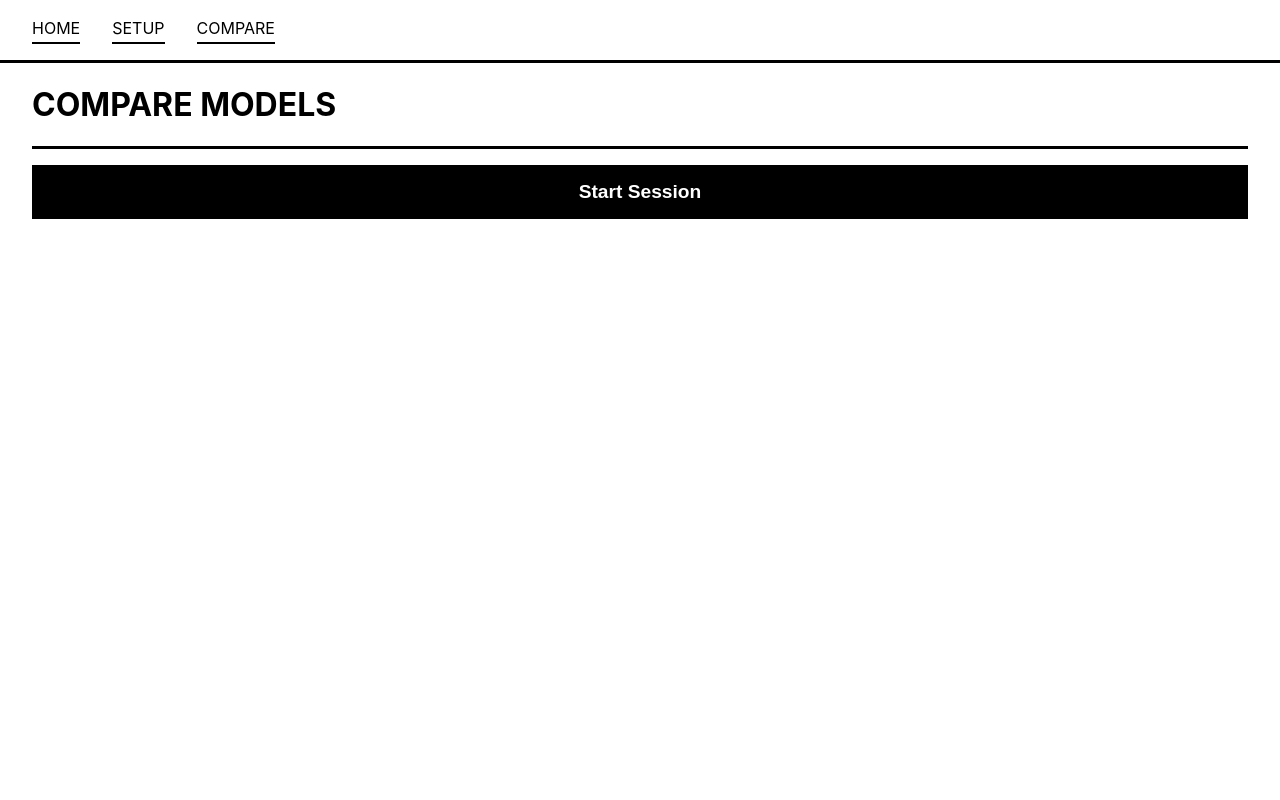
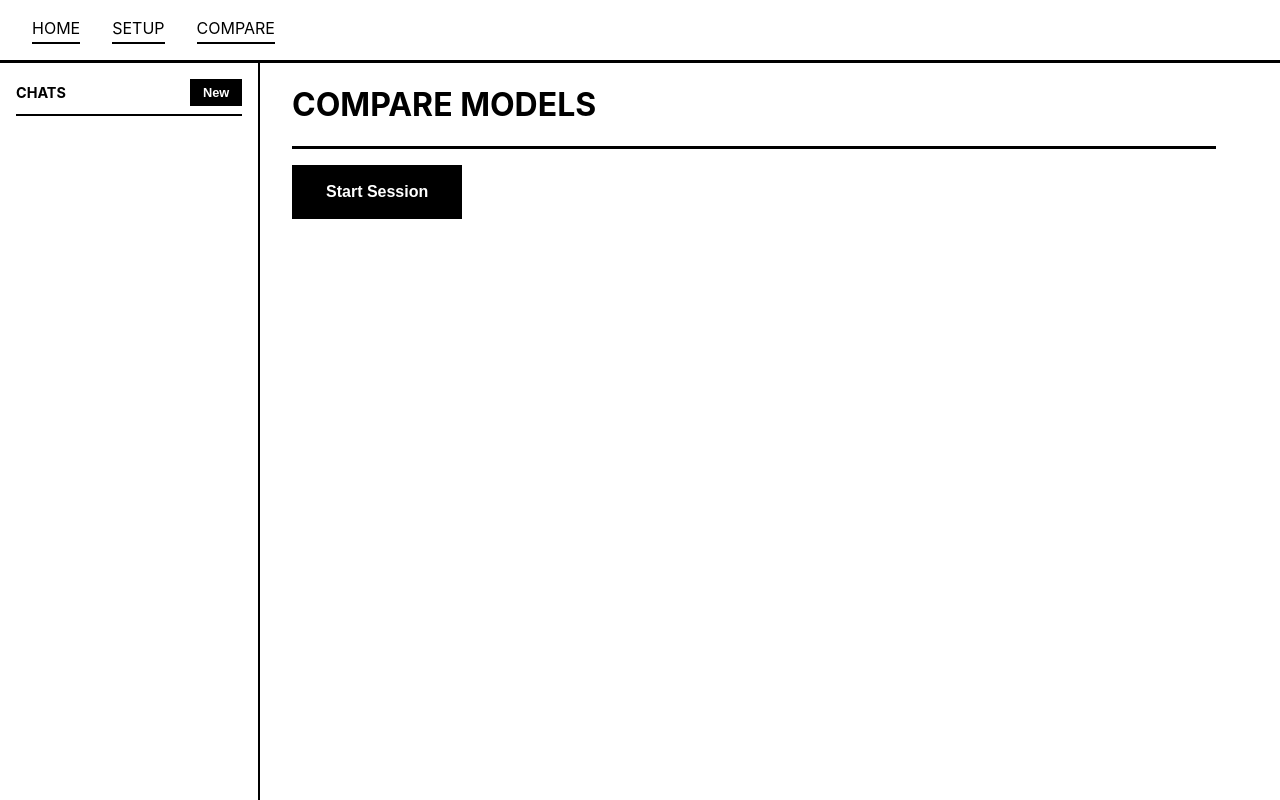
Before and after one commit to frvnkliu/chainalign, a React (Vite) app in the folder client/: page /compare in a window 1280 px wide. Built offline with nearby package versions, Linux system fonts and the light colour scheme.

Commit message:
add new conversations tab + improve ui on conversations

```diff
--- a/client/src/index.css
+++ b/client/src/index.css
@@ -27,7 +27,9 @@ a:hover {
 }
 
 main {
+  flex: 1;
   display: flex;
+  flex-direction: column;
   padding: 0 2rem;
 }
 
--- a/client/src/pages/Compare.css
+++ b/client/src/pages/Compare.css
@@ -2,8 +2,126 @@
 .compare-page {
   flex: 1;
   display: flex;
+  flex-direction: row;
+  height: 100%;
+  gap: 0;
+}
+
+/* Sidebar */
+.compare-page__sidebar {
+  width: 260px;
+  border-right: 2px solid black;
+  display: flex;
+  flex-direction: column;
+  background: white;
+  margin-left: -2rem;
+  padding: 1rem;
+  flex-shrink: 0;
+}
+
+.compare-page__sidebar-header {
+  display: flex;
+  justify-content: space-between;
+  align-items: center;
+  margin-bottom: 1rem;
+  padding-bottom: 0.5rem;
+  border-bottom: 2px solid black;
+}
+
+.compare-page__sidebar-title {
+  font-weight: bold;
+  font-size: 0.9rem;
+  text-transform: uppercase;
+}
+
+.compare-page__new-chat-btn {
+  padding: 0.4rem 0.8rem;
+  font-size: 0.8rem;
+  font-weight: bold;
+  background-color: black;
+  color: white;
+  border: none;
+  cursor: pointer;
+}
+
+.compare-page__new-chat-btn:hover {
+  background-color: #333;
+}
+
+.compare-page__conversations {
+  flex: 1;
+  overflow-y: auto;
+  display: flex;
+  flex-direction: column;
+  gap: 0.5rem;
+}
+
+.compare-page__conversation-item {
+  padding: 0.75rem;
+  border: 2px solid black;
+  background: white;
+  cursor: pointer;
+  font-size: 0.85rem;
+  display: flex;
+  justify-content: space-between;
+  align-items: center;
+  gap: 0.5rem;
+  transition: background-color 0.15s;
+}
+
+.compare-page__conversation-item:hover {
+  background-color: #f5f5f5;
+}
+
+.compare-page__conversation-item--active {
+  background-color: black;
+  color: white;
+}
+
+.compare-page__conversation-item--active:hover {
+  background-color: #333;
+}
+
+.compare-page__conversation-name {
+  flex: 1;
+  overflow: hidden;
+  text-overflow: ellipsis;
+  white-space: nowrap;
+}
+
+.compare-page__conversation-delete {
+  width: 18px;
+  height: 18px;
+  border: none;
+  background: transparent;
+  color: inherit;
+  cursor: pointer;
+  font-size: 0.7rem;
+  font-weight: bold;
+  display: flex;
+  align-items: center;
+  justify-content: center;
+  flex-shrink: 0;
+  opacity: 0;
+  transition: opacity 0.15s;
+}
+
+.compare-page__conversation-item:hover .compare-page__conversation-delete {
+  opacity: 1;
+}
+
+.compare-page__conversation-delete:hover {
+  color: red;
+}
+
+/* Main Content Area */
+.compare-page__main {
+  flex: 1;
+  display: flex;
   flex-direction: column;
   height: 100%;
+  min-width: 0;
+  padding: 0 2rem;
 }
 
 .compare-page__header {
@@ -14,14 +132,14 @@
   text-transform: uppercase;
   border-bottom: 3px solid black;
   padding-bottom: 1rem;
-  display: block;
+  flex-shrink: 0;
 }
 
 /* Messages Container - scrollable area */
 .compare-page__messages {
   flex: 1;
   overflow-y: auto;
-  margin-bottom: 1rem;
+  min-height: 0;
 }
 
 .compare-page__message {
@@ -53,6 +171,14 @@
 
 .compare-page__output--voted-b {
   background-color: #e0ffe0;
+}
+
+.compare-page__output--voted-tie {
+  background-color: #e0f2ff;
+}
+
+.compare-page__output--voted-both-bad {
+  background-color: #ffe0e0;
 }
 
 .compare-page__output-label {
@@ -97,12 +223,11 @@
 
 /* Input Area - sticky at bottom */
 .compare-page__input-container {
-  position: sticky;
-  bottom: 0;
   background-color: white;
   padding: 1rem 0;
   border-top: 2px solid black;
   margin-top: auto;
+  flex-shrink: 0;
 }
 
 .compare-page__input-form {
@@ -141,10 +266,16 @@
 /* Start Session Page */
 .compare-page__start-btn {
   padding: 1rem 2rem;
-  font-size: 1.2rem;
+  font-size: 1rem;
   font-weight: bold;
   background-color: black;
   color: white;
-  border: none;
+  border: 2px solid black;
   cursor: pointer;
+  width: fit-content;
 }
+
+.compare-page__start-btn:hover {
+  background-color: white;
+  color: black;
+}
--- a/client/src/pages/Compare.tsx
+++ b/client/src/pages/Compare.tsx
@@ -10,7 +10,17 @@ interface Message {
   vote?: 'A' | 'B' | 'tie' | 'both_bad';
 }
 
+interface Conversation {
+  id: string;
+  name: string;
+  sessionId: string;
+  messages: Message[];
+  createdAt: Date;
+}
+
 export default function Compare() {
+  const [conversations, setConversations] = useState<Conversation[]>([]);
+  const [currentConversationId, setCurrentConversationId] = useState<string | null>(null);
   const [sessionId, setSessionId] = useState<string | null>(null);
   const [input, setInput] = useState('');
   const [messages, setMessages] = useState<Message[]>([]);
@@ -49,7 +59,18 @@ export default function Compare() {
         matchupId: data.matchup_id,
       };
 
-      setMessages([...messages, newMessage]);
+      const updatedMessages = [...messages, newMessage];
+      setMessages(updatedMessages);
+
+      // Update the conversation in the list
+      if (currentConversationId) {
+        setConversations(conversations.map(conv =>
+          conv.id === currentConversationId
+            ? { ...conv, messages: updatedMessages, name: conv.name === 'New Chat' ? input.slice(0, 30) + (input.length > 30 ? '...' : '') : conv.name }
+            : conv
+        ));
+      }
+
       setInput('');
     } catch (err) {
       setError(err instanceof Error ? err.message : 'An error occurred');
@@ -78,9 +99,19 @@ export default function Compare() {
         throw new Error('Failed to record vote');
       }
 
-      setMessages(messages.map(msg =>
+      const updatedMessages = messages.map(msg =>
         msg.id === messageId ? { ...msg, vote } : msg
+      );
+      setMessages(updatedMessages);
+
+      // Update the conversation in the list
+      if (currentConversationId) {
+        setConversations(conversations.map(conv =>
+          conv.id === currentConversationId
+            ? { ...conv, messages: updatedMessages }
+            : conv
         ));
+      }
     } catch (err) {
       setError(err instanceof Error ? err.message : 'Failed to vote');
     }
@@ -103,15 +134,92 @@ export default function Compare() {
       }
 
       const data = await response.json();
-      setSessionId(data.session_id);
+      const newSessionId = data.session_id;
+
+      // Create a new conversation
+      const conversationId = Date.now().toString();
+      const newConversation: Conversation = {
+        id: conversationId,
+        name: 'New Chat',
+        sessionId: newSessionId,
+        messages: [],
+        createdAt: new Date(),
+      };
+
+      setConversations([...conversations, newConversation]);
+      setCurrentConversationId(conversationId);
+      setSessionId(newSessionId);
+      setMessages([]);
     } catch (err) {
       setError(err instanceof Error ? err.message : 'Failed to initialize');
     }
   };
 
-  if (!sessionId) {
+  const switchConversation = (conversationId: string) => {
+    const conversation = conversations.find(c => c.id === conversationId);
+    if (conversation) {
+      setCurrentConversationId(conversationId);
+      setSessionId(conversation.sessionId);
+      setMessages(conversation.messages);
+    }
+  };
+
+  const deleteConversation = (conversationId: string) => {
+    const updatedConversations = conversations.filter(c => c.id !== conversationId);
+    setConversations(updatedConversations);
+
+    if (currentConversationId === conversationId) {
+      if (updatedConversations.length > 0) {
+        switchConversation(updatedConversations[0].id);
+      } else {
+        setCurrentConversationId(null);
+        setSessionId(null);
+        setMessages([]);
+      }
+    }
+  };
+
   return (
     <div className="compare-page">
+      {/* Sidebar */}
+      <div className="compare-page__sidebar">
+        <div className="compare-page__sidebar-header">
+          <div className="compare-page__sidebar-title">Chats</div>
+          <button
+            onClick={initializeSession}
+            className="compare-page__new-chat-btn"
+          >
+            New
+          </button>
+        </div>
+        <div className="compare-page__conversations">
+          {conversations.map((conv) => (
+            <div
+              key={conv.id}
+              className={`compare-page__conversation-item ${
+                conv.id === currentConversationId ? 'compare-page__conversation-item--active' : ''
+              }`}
+              onClick={() => switchConversation(conv.id)}
+            >
+              <div className="compare-page__conversation-name">{conv.name}</div>
+              <button
+                className="compare-page__conversation-delete"
+                onClick={(e) => {
+                  e.stopPropagation();
+                  deleteConversation(conv.id);
+                }}
+                aria-label="Delete conversation"
+              >
+                ×
+              </button>
+            </div>
+          ))}
+        </div>
+      </div>
+
+      {/* Main Content */}
+      {!sessionId ? (
+        <div className="compare-page__main">
           <h1 className="compare-page__header">
             Compare Models
           </h1>
@@ -123,11 +231,8 @@ export default function Compare() {
           </button>
           {error && <p className="compare-page__error">{error}</p>}
         </div>
-    );
-  }
-
-  return (
-    <div className="compare-page">
+      ) : (
+        <div className="compare-page__main">
           <h1 className="compare-page__header">
             Compare Models
           </h1>
@@ -140,12 +245,20 @@ export default function Compare() {
             </div>
 
             <div className="compare-page__outputs">
-              <div className={`compare-page__output ${message.vote === 'A' ? 'compare-page__output--voted-a' : ''}`}>
+              <div className={`compare-page__output ${
+                message.vote === 'A' ? 'compare-page__output--voted-a' :
+                message.vote === 'tie' ? 'compare-page__output--voted-tie' :
+                message.vote === 'both_bad' ? 'compare-page__output--voted-both-bad' : ''
+              }`}>
                 <div className="compare-page__output-label">Model A</div>
                 <div className="compare-page__output-text">{message.outputA}</div>
               </div>
 
-              <div className={`compare-page__output ${message.vote === 'B' ? 'compare-page__output--voted-b' : ''}`}>
+              <div className={`compare-page__output ${
+                message.vote === 'B' ? 'compare-page__output--voted-b' :
+                message.vote === 'tie' ? 'compare-page__output--voted-tie' :
+                message.vote === 'both_bad' ? 'compare-page__output--voted-both-bad' : ''
+              }`}>
                 <div className="compare-page__output-label">Model B</div>
                 <div className="compare-page__output-text">{message.outputB}</div>
               </div>
@@ -211,5 +324,7 @@ export default function Compare() {
         {error && <p className="compare-page__error">{error}</p>}
       </div>
         </div>
+      )}
+    </div>
   );
 }
```
Lines whose indentation alone changed are shown as unchanged.
